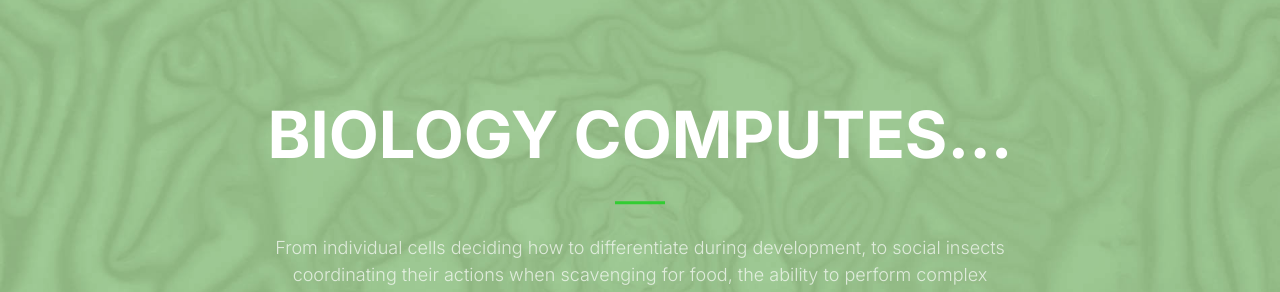
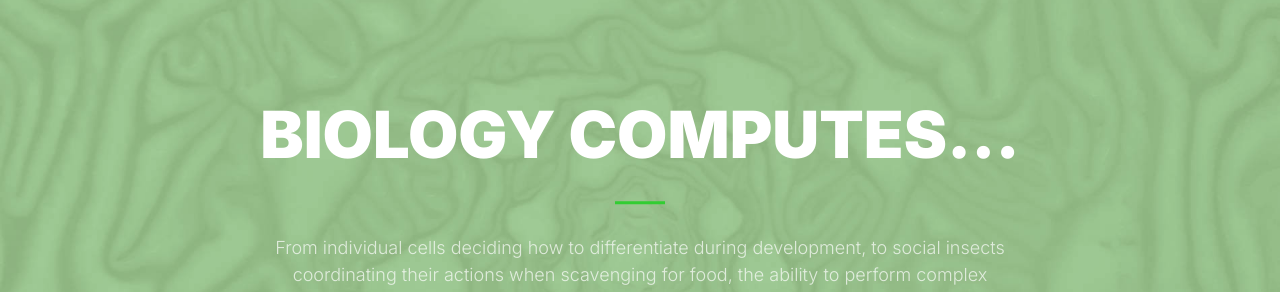
Before and after one commit to chofski/biocomputelab-website-v2, a Jekyll site: the page built from index.html, in a window 1280 px wide. Shown: the part 193-485 px from the top of the page. Built offline with Jekyll 4.4.1, drawn with Linux system fonts in a browser that asks for light colours.

Commit message:
Update _base.scss

```diff
--- a/_sass/_base.scss
+++ b/_sass/_base.scss
@@ -166,7 +166,7 @@ header {
         width: 100%;
         .header-content-inner {
             h1 {
-                font-weight: 700;
+                font-weight: 900;
                 text-transform: uppercase;
                 margin-top: 0;
                 margin-bottom: 0;
```
